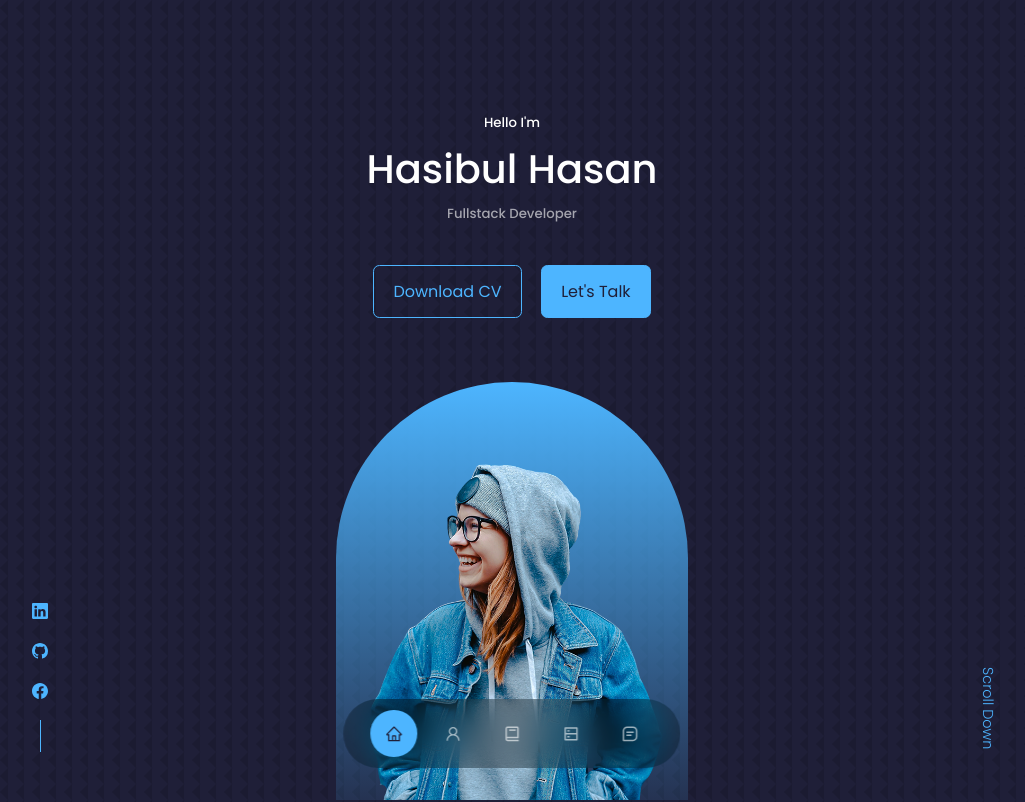
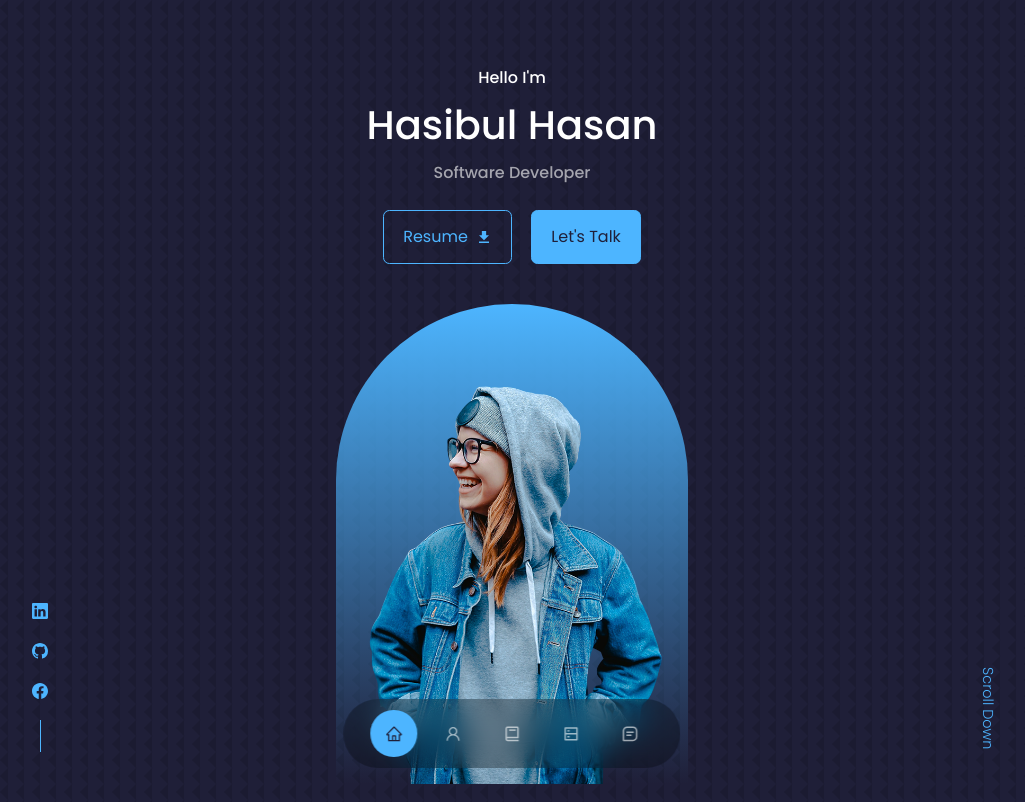
Before and after one commit to Hasibul118/Portfolio-web-react, a React (Create React App) app: page / in a window 1280 px wide. Shown: the top 802 px of the page, without its empty margins (128-1153 px from the left). Built offline with nearby package versions, Linux system fonts and the light colour scheme.

Commit message:
UI - header, footer, contact, portfolio, testimonials

```diff
--- a/src/components/contact/contact.css
+++ b/src/components/contact/contact.css
@@ -9,6 +9,7 @@
     display: flex;
     flex-direction: column;
     gap: 1.2rem;
+    margin-top: -6.7rem;
 }
 
 .contact__option {
@@ -59,6 +60,9 @@ input, textarea {
         grid-template-columns: 1fr;
         gap: 2rem;
     }
+    .contact__options {
+        margin-top: 0;
+    }
 }
 
 /* ===================== MEDIA QUARIES (SMALL DEVICE) ======================= */
@@ -66,4 +70,7 @@ input, textarea {
     .container.contact__container {
         width: var(--container-width-sm);
     }
+    .contact__options {
+        margin-top: 0;
+    }
 }
--- a/src/components/footer/footer.css
+++ b/src/components/footer/footer.css
@@ -1,6 +1,6 @@
 footer {
     background: var(--color-primary);
-    padding: 3rem 0;
+    padding: 2rem 0 3rem;
     text-align: center;
     font-size: 0.9rem;
     margin-top: 7rem;
@@ -13,7 +13,7 @@ footer a {
 .footer__logo {
     font-size: 2rem;
     font-weight: 500;
-    margin-bottom: 2rem;
+    margin-bottom: 1rem;
     display: inline-block;
 }
 
@@ -22,19 +22,24 @@ footer a {
     flex-wrap: wrap;
     justify-content: center;
     gap: 2rem;
-    margin: 0 auto 3rem;
+    margin: 0 auto 1.5rem;
+}
+.permalinks a {
+    font-size: 1rem;
 }
 
 .footer__socials {
     display: flex;
     justify-content: center;
     gap: 1rem;
-    margin-bottom: 3rem;
+    margin-bottom: 1.5rem;
+    margin-left: -1rem;
 }
 .footer__socials a {
     background: var(--color-bg);
     color: var(--color-white);
-    padding: 0.8rem;
+    font-size: 1rem;
+    padding: 0.6rem;
     border-radius: 0.7rem;
     display: flex;
     border: 1px solid transparent;
@@ -46,8 +51,9 @@ footer a {
 }
 
 .footer__copyright {
-    margin-bottom: 4rem;
+    margin-bottom: 4.8rem;
     color: var(--color-bg);
+    margin-left: -1rem;
 }
 
 
@@ -58,7 +64,7 @@ footer a {
         gap: 1.5rem;
     }
 
-    .footer__socials {
-        margin-bottom: 2.6rem;
+    .footer__socials, .footer__copyright{
+        margin-left: 0;
     }
 }
--- a/src/components/header/CTA.jsx
+++ b/src/components/header/CTA.jsx
@@ -1,10 +1,17 @@
 import React from 'react'
-import CV from '../../assets/cv.pdf'
+import CV from '../../assets/Resume.pdf'
+
+import {IoMdDownload} from 'react-icons/io'
 
 const CTA = () => {
   return (
     <div className='cta'>
-        <a href={CV} download className='btn'>Download CV</a>
+        <div className='btn' style={{display: 'flex', gap: '0.5rem', paddingBottom: '0.6rem'}}>
+          <a href={CV} download >Resume</a>
+          <div style={{marginTop: '3px'}}>
+            <IoMdDownload />
+          </div>
+        </div>
         <a href='#contact' className='btn btn-primary'>Let's Talk</a>
     </div>
   )
--- a/src/components/header/Header.jsx
+++ b/src/components/header/Header.jsx
@@ -13,7 +13,7 @@ const Header = () => {
 
         <h5>Hello I'm</h5>
         <h1>Hasibul Hasan</h1>
-        <h5 className="text-light">Fullstack Developer</h5>
+        <h5 className="text-light">Software Developer</h5>
         <CTA />
         <HeaderSocials />
 
--- a/src/components/header/header.css
+++ b/src/components/header/header.css
@@ -1,6 +1,6 @@
 header {
     height: 100vh;
-    padding-top: 7rem;
+    padding-top: 4rem;
     overflow: hidden;
 }
 
@@ -13,10 +13,13 @@ header {
 /* ================ CTA ================== */
 
 .cta {
-    margin-top: 2.5rem;
+    margin-top: 1.5rem;
     display: flex;
     gap: 1.2rem;
     justify-content: center;
+}
+.cta a:hover {
+    color: black;
 }
 
 /* ================ HEADER SOCIALS ================== */
@@ -46,7 +49,7 @@ header {
     height: 30rem;
     position: absolute;
     left: calc(50% - 11rem);
-    margin-top: 4rem;
+    margin-top: 2.5rem;
     border-radius: 12rem 12rem 0 0;
     overflow: hidden;
     padding: 5rem 1.5rem 1.5rem 1.5rem;
--- a/src/components/portfolio/Portfolio.jsx
+++ b/src/components/portfolio/Portfolio.jsx
@@ -55,7 +55,7 @@ const data = [
 
 const Portfolio = () => {
   return (
-    <section>
+    <section id='portfolio'>
       <h5>My Recent Work</h5>
       <h2>Portfolio</h2>
 
--- a/src/components/testimonials/Testimonials.jsx
+++ b/src/components/testimonials/Testimonials.jsx
@@ -44,7 +44,7 @@ const data = [
 
 const Testimonials = () => {
   return (
-    <section>
+    <section id='testimonials'>
       <h5>Review from clients</h5>
       <h2>Testimonials</h2>
 
--- a/src/index.css
+++ b/src/index.css
@@ -60,6 +60,9 @@ h5 {
 
 h1 {
   font-size: 2.5rem;
+}
+h5 {
+  font-size: 1rem;
 }
 
 section {
```
Also changed, not shown: 2 other files (tests, documents, lock files or other folders).
